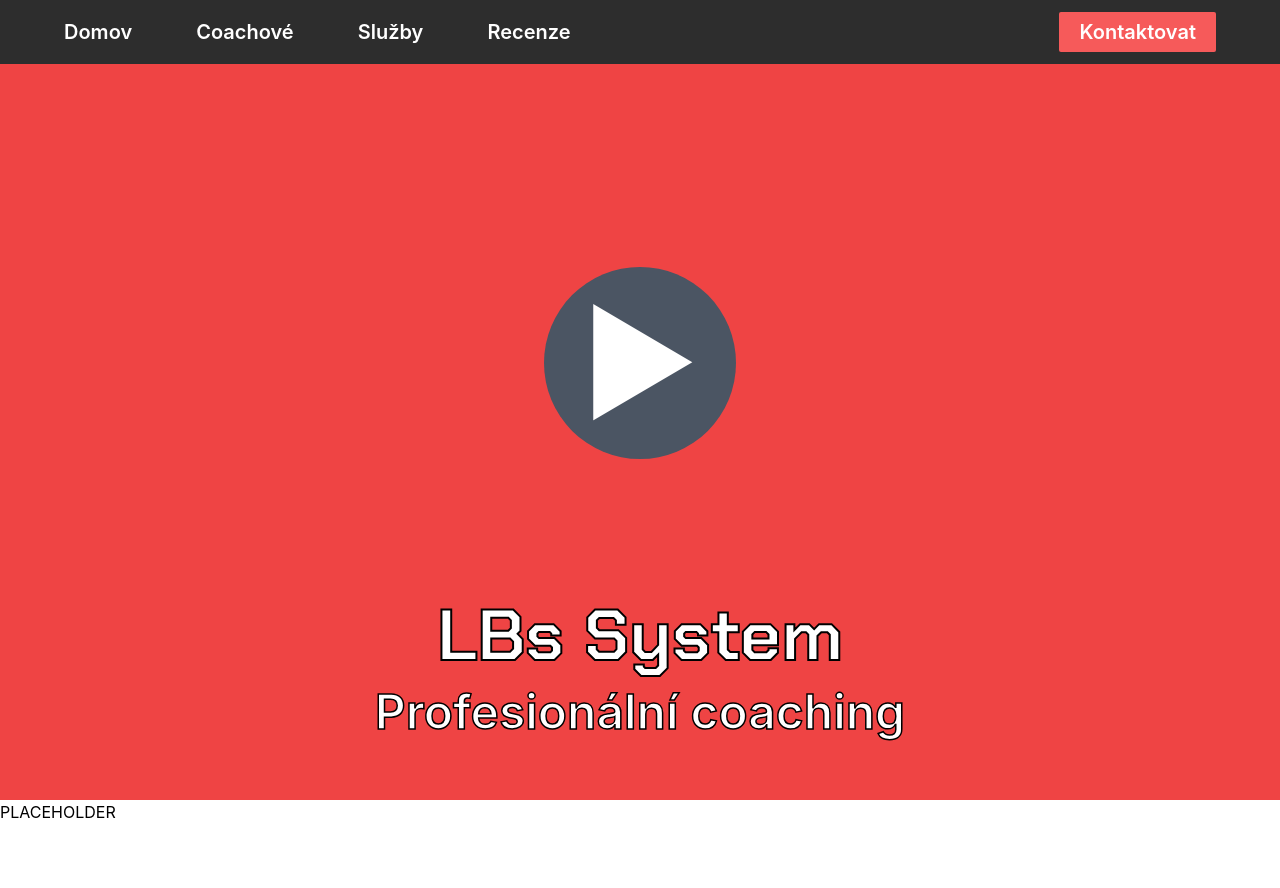
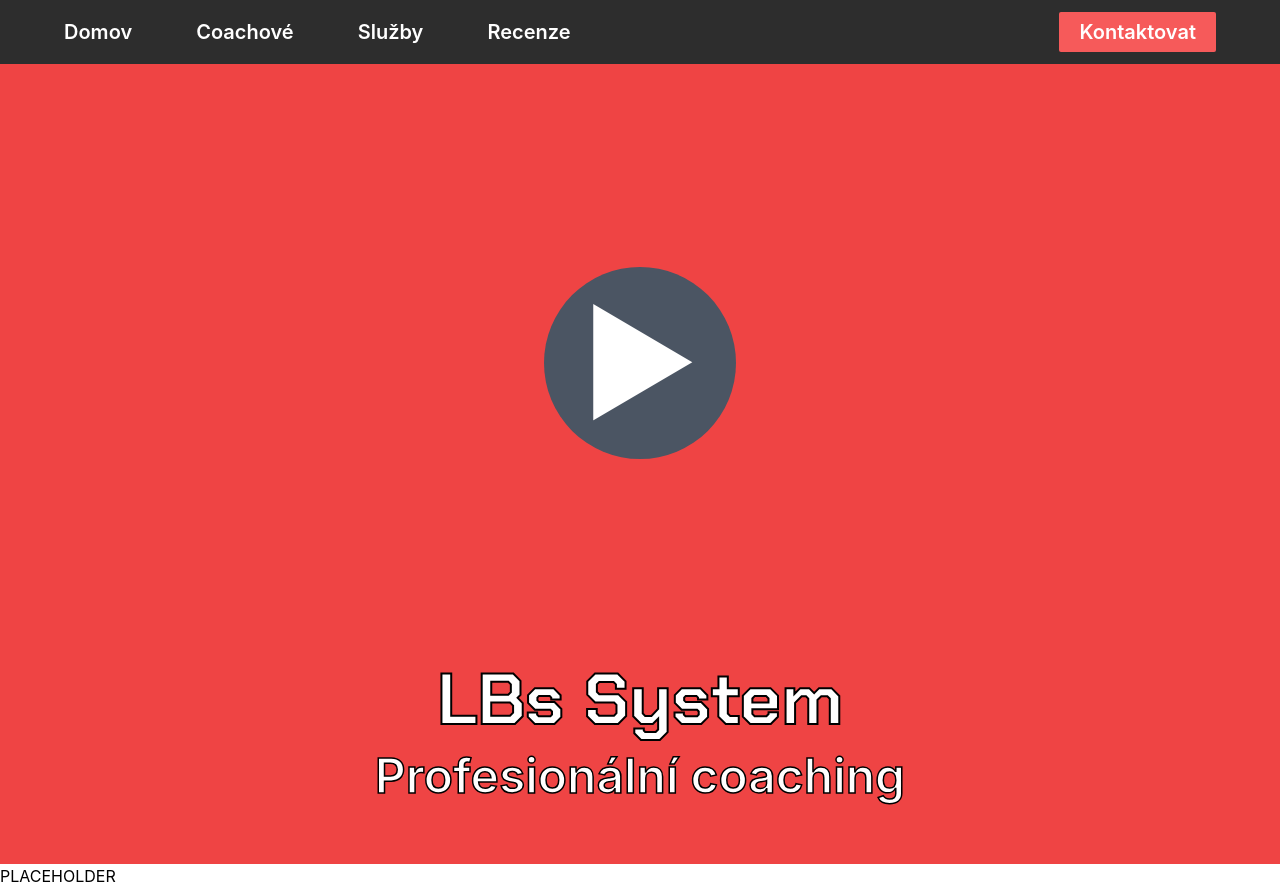
Before and after one commit to aeggydev/lbs-system, a Next.js app: page / in a window 1280 px wide. Before the commit the page ends 824 px from the top, so only its background shows below. Built offline with nearby package versions, Linux system fonts and the light colour scheme.

Commit message:
Make navbar sticky

```diff
--- a/components/layout.tsx
+++ b/components/layout.tsx
@@ -5,7 +5,7 @@ export default function Layout({children}: PropsWithChildren<{}>) {
     return (
         <>
             <Navbar />
-            <main className="min-h-screen pt-16 flex">{children}</main>
+            <main className="min-h-screen flex">{children}</main>
         </>
     )
 }
--- a/components/navbar.tsx
+++ b/components/navbar.tsx
@@ -8,7 +8,7 @@ function LinkLeft({link, text}: LinkProps) {
 }
 
 export default function Navbar() {
-    return <div className="bg-[#2D2D2D] h-16 w-full flex justify-between items-center px-16 text-white text-xl font-semibold absolute">
+    return <div className="bg-[#2D2D2D] h-16 w-full flex justify-between items-center px-16 text-white text-xl font-semibold sticky top-0 z-50">
         <div className="flex gap-16">
             <LinkLeft link="/" text="Domov" />
             <LinkLeft link="/coaches" text="Coachové" />
```
